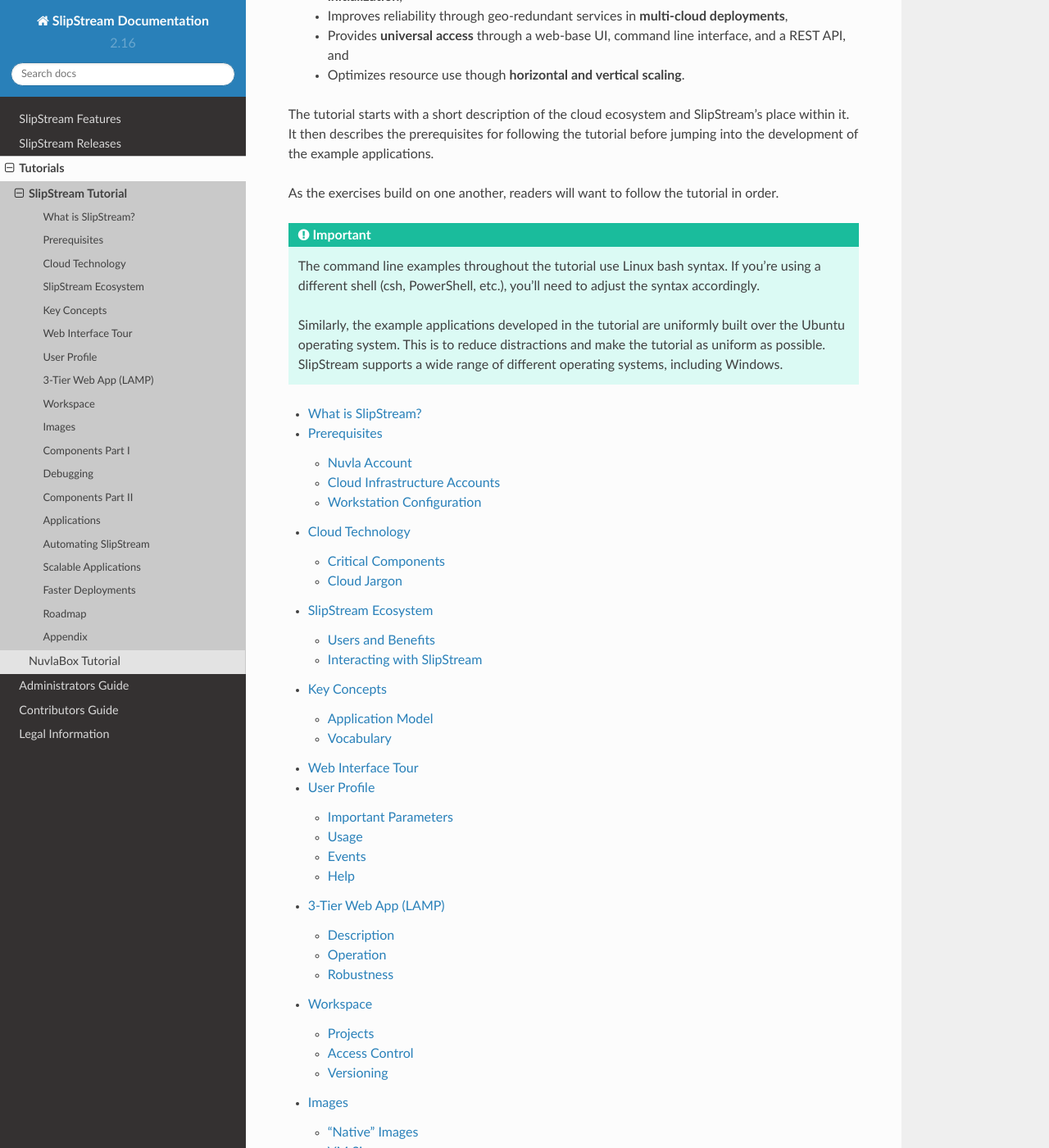
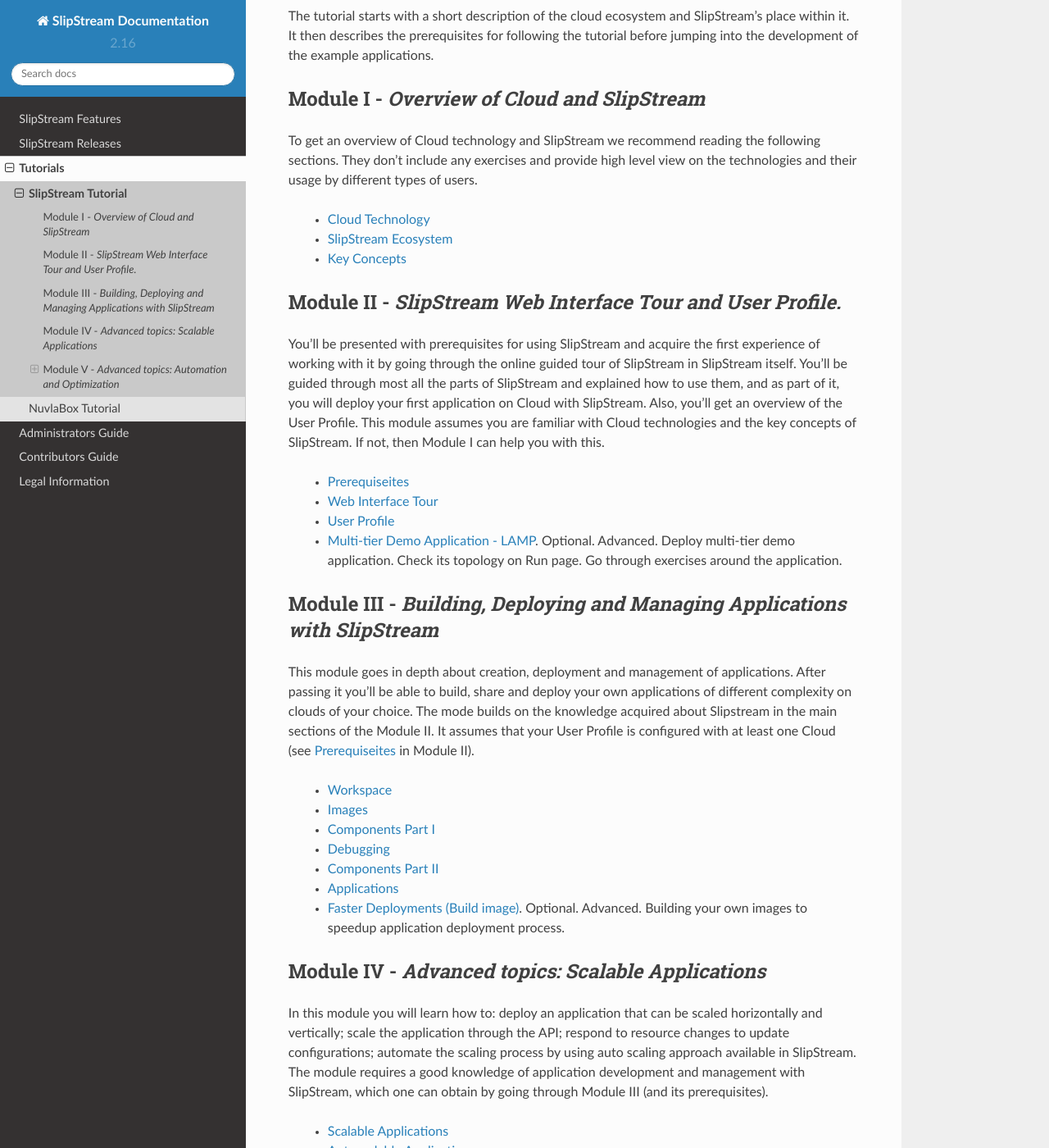
Before and after one commit to slipstream/SlipStreamDocumentation, a Sphinx documentation site: the page built from docs/tutorials/ss/index.rst, in a window 1280 px wide and 1400 px high, scrolled down 512 px. Shown: the whole window at 82% size. Built offline with Sphinx 7.4.7 and the Read the Docs theme 2.0.0, drawn with Linux system fonts in a browser that asks for light colours; some of the changed text lies outside the part shown.

Commit message:
WIP: modularizing current SS tutorial.

```diff
--- a/docs/tutorials/ss/index.rst
+++ b/docs/tutorials/ss/index.rst
@@ -2,21 +2,16 @@
 SlipStream Tutorial
 ===================
 
-This hands-on training course demonstrates the core features of SlipStream. The
-course is built of sufficiently autonomous learning modules covering different
-aspects of the solutions.
+This hands-on training course demonstrates the core features of SlipStream by
+building a number of example applications through a series of exercises.  The
+tutorial will show how SlipStream:
 
-The path through the tutorial is cross referenced, providing the hints and
-guidelines on the most suitable module/section to follow after completion of
-the current one.
-
-... by building two example applications through a series of
-exercises.  The tutorial will show how SlipStream:
-
- - Abstracts away differences between clouds, making **cloud
-   portability** possible
- - Speeds application development by **promoting reuse** of
-   parameterized application components,
+ - Abstracts away differences between clouds, making **cloud portability**
+   possible: `What is SlipStream? <slipstream-defined.html>`_, `Key Concepts
+   <key-concepts.html>`_.
+ - Speeds application development by **promoting reuse** of parameterized
+   application components: `Components Part I <components-1.html>`_,
+   `Components Part II <components-2.html>`_
  - Ensures **consistent, fast, and error-free deployment** of
    applications through automation,
  - Coordinates the configuration of an application's component
@@ -32,8 +27,85 @@
 for following the tutorial before jumping into the development of the
 example applications.
 
-As the exercises build on one another, readers will want to follow the
-tutorial in order.
+.. As the exercises build on one another, readers will want to follow the
+   tutorial in order.
+
+
+Module I - `Overview of Cloud and SlipStream`
+---------------------------------------------
+
+To get an overview of Cloud technology and SlipStream we recommend reading
+the following sections. They don't include any exercises and provide high level
+view on the technologies and their usage by different types of users.
+
+ - `Cloud Technology <cloud-technology.html>`_
+ - `SlipStream Ecosystem <slipstream-ecosystem.html>`_
+ - `Key Concepts <key-concepts.html>`_
+
+Module II - `SlipStream Web Interface Tour and User Profile.`
+-------------------------------------------------------------
+
+You'll be presented with prerequisites for using SlipStream and acquire the
+first experience of working with it by going through the online guided tour of
+SlipStream in SlipStream itself.  You'll be guided through most all the parts
+of SlipStream and explained how to use them, and as part of it, you will deploy
+your first application on Cloud with SlipStream.  Also, you'll get an overview
+of the User Profile.  This module assumes you are familiar with Cloud
+technologies and the key concepts of SlipStream.  If not, then Module I can
+help you with this.
+
+ - `Prerequiseites <prerequisites.html>`_
+ - `Web Interface Tour <web-interface-tour.html>`_
+ - `User Profile <user-profile.html>`_
+ - `Multi-tier Demo Application - LAMP <lamp-demo.html>`_. Optional. Advanced.
+   Deploy multi-tier demo application. Check its topology on Run page. Go
+   through exercises around the application.
+
+Module III - `Building, Deploying and Managing Applications with SlipStream`
+----------------------------------------------------------------------------
+
+This module goes in depth about creation, deployment and management of
+applications.  After passing it you'll be able to build, share and deploy your
+own applications of different complexity on clouds of your choice.  The mode
+builds on the knowledge acquired about Slipstream in the main sections of the
+Module II. It assumes that your User Profile is configured with at least one
+Cloud (see `Prerequiseites <prerequisites.html>`_ in Module II).
+
+ - `Workspace <workspace.html>`_
+ - `Images <images.html>`_
+ - `Components Part I <components-1.html>`_
+ - `Debugging <debugging.html>`_
+ - `Components Part II <components-2.html>`_
+ - `Applications <applications.html>`_
+ - `Faster Deployments (Build image) <faster-deployment.html>`_.  Optional.
+   Advanced.  Building your own images to speedup application deployment
+   process.
+
+Module IV - `Advanced topics: Scalable Applications`
+----------------------------------------------------
+
+In this module you will learn how to: deploy an application that can be scaled
+horizontally and vertically; scale the application through the API; respond to
+resource changes to update configurations; automate the scaling process by
+using auto scaling approach available in SlipStream.  The module requires a good
+knowledge of application development and management with SlipStream, which one
+can obtain by going through Module III (and its prerequisites).
+
+ - `Scalable Applications <scalable-applications.html>`_
+ - `Autoscalable Applications <autoscalable-applications.html>`_
+
+Module V - `Advanced topics: Automation and Optimization`
+---------------------------------------------------------
+
+Working with SlipStream via SlipStream CLI or directly with its API via pure
+REST calls.  This module gives an overview of SlipStream API and shows for
+example how to authenticate with SlipStream, start and terminate applications.
+It gives references to SlipStream API documentation to other actions available
+through the API.  The module as well covers SlipStream **build image** feature,
+which provides optimization of deployments.
+
+ - `Automating SlipStream <automating-slipstream.html>`_
+ - `Faster Deployments (Build image) <faster-deployment.html>`_.
 
 .. important::
 
@@ -51,10 +123,10 @@
    :maxdepth: 2
 
    slipstream-defined
-   prerequisites
    cloud-technology
    slipstream-ecosystem
    key-concepts
+   prerequisites
    web-interface-tour
    user-profile
    lamp-demo
@@ -66,6 +138,7 @@
    applications
    automating-slipstream
    scalable-applications
+   autoscalable-applications
    faster-deployment
    roadmap
    appendix
```
Also changed, not shown: docs/tutorials/ss/autoscalable-applications.rst (added, +7 -0 lines).
